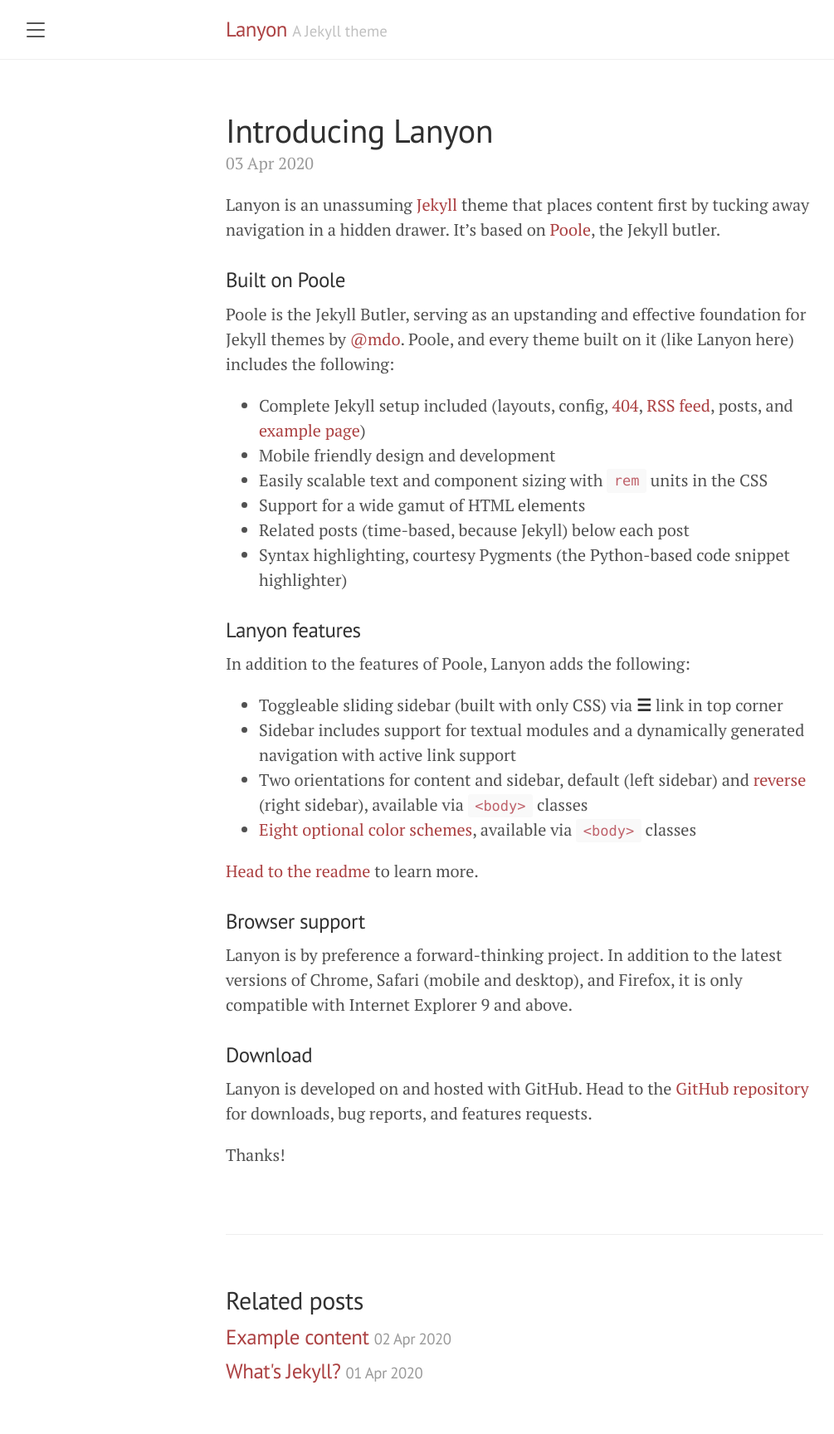
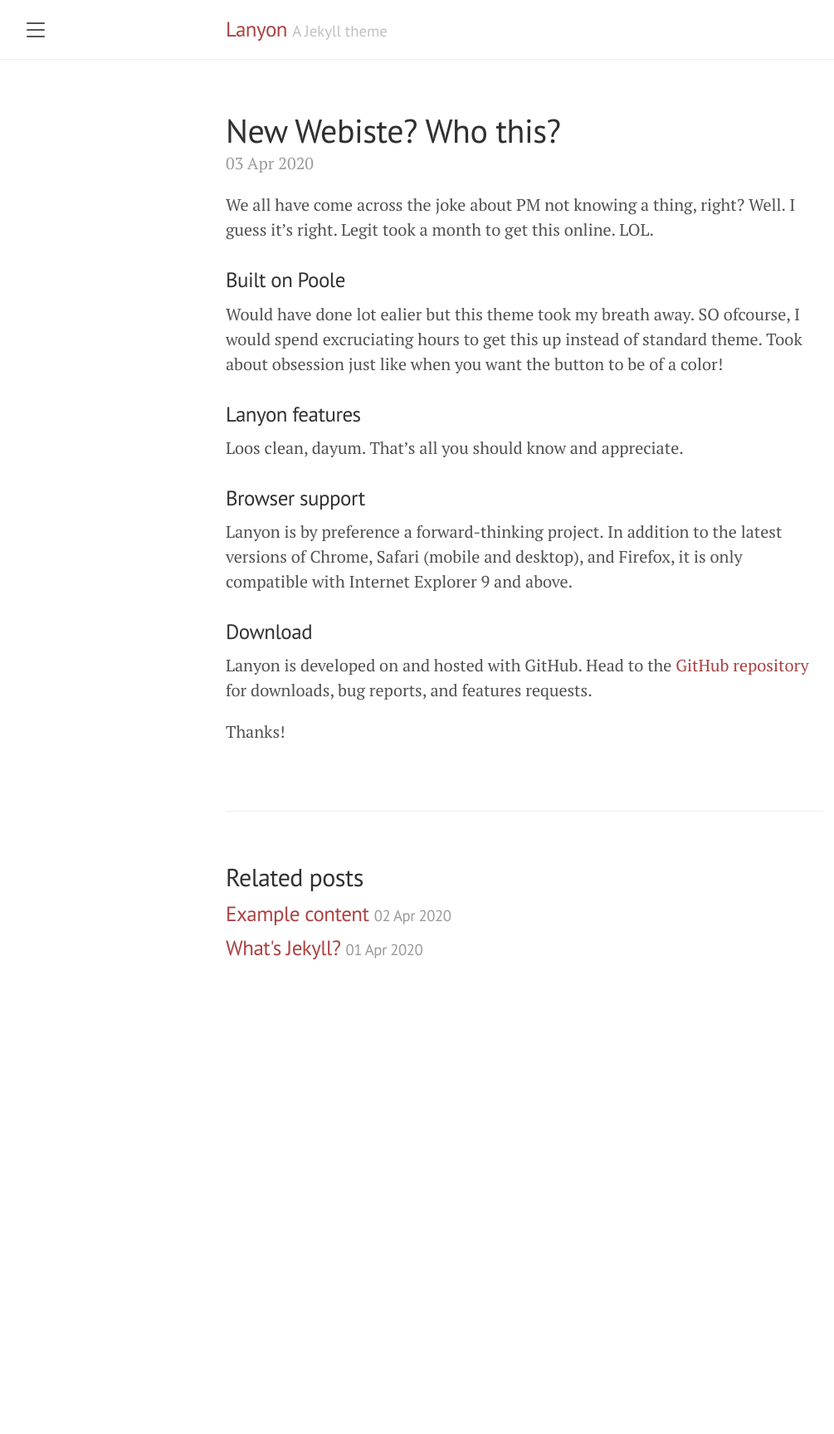
Before and after one commit to asaiatin/asaiatin.github.io, a Jekyll site: the page built from _posts/2020-04-03-introducing-lanyon.md, in a window 1280 px wide. Shown: the whole page at 83% size, without its empty margins (8-1013 px from the left). Built offline with Jekyll 4.4.1, drawn with Linux system fonts in a browser that asks for light colours; after the commit the page ends 1218 px from its top, so only the background shows below that.

Commit message:
Update 2020-04-03-introducing-lanyon.md

```diff
--- a/_posts/2020-04-03-introducing-lanyon.md
+++ b/_posts/2020-04-03-introducing-lanyon.md
@@ -1,31 +1,17 @@
 ---
 layout: post
-title: Introducing Lanyon
+title: New Webiste? Who this?
 ---
 
-Lanyon is an unassuming [Jekyll](http://jekyllrb.com) theme that places content first by tucking away navigation in a hidden drawer. It's based on [Poole](http://getpoole.com), the Jekyll butler.
+We all have come across the joke about PM not knowing a thing, right? Well. I guess it's right. Legit took a month to get this online. LOL.
 
 ### Built on Poole
 
-Poole is the Jekyll Butler, serving as an upstanding and effective foundation for Jekyll themes by [@mdo](https://twitter.com/mdo). Poole, and every theme built on it (like Lanyon here) includes the following:
-
-* Complete Jekyll setup included (layouts, config, [404](/404), [RSS feed](/atom.xml), posts, and [example page](/about))
-* Mobile friendly design and development
-* Easily scalable text and component sizing with `rem` units in the CSS
-* Support for a wide gamut of HTML elements
-* Related posts (time-based, because Jekyll) below each post
-* Syntax highlighting, courtesy Pygments (the Python-based code snippet highlighter)
+Would have done lot ealier but this theme took my breath away. SO ofcourse, I would spend excruciating hours to get this up instead of standard theme. Took about obsession just like when you want the button to be of a color!
 
 ### Lanyon features
 
-In addition to the features of Poole, Lanyon adds the following:
-
-* Toggleable sliding sidebar (built with only CSS) via **☰** link in top corner
-* Sidebar includes support for textual modules and a dynamically generated navigation with active link support
-* Two orientations for content and sidebar, default (left sidebar) and [reverse](https://github.com/poole/lanyon#reverse-layout) (right sidebar), available via `<body>` classes
-* [Eight optional color schemes](https://github.com/poole/lanyon#themes), available via `<body>` classes
-
-[Head to the readme](https://github.com/poole/lanyon#readme) to learn more.
+Loos clean, dayum. That's all you should know and appreciate.
 
 ### Browser support
 
```
